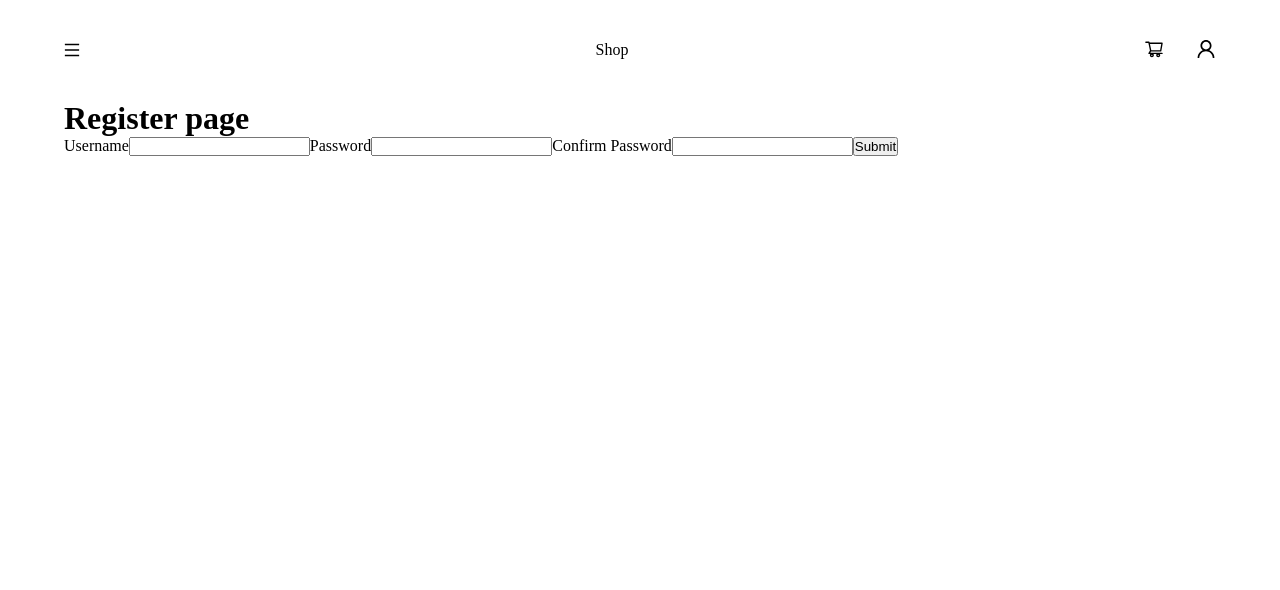
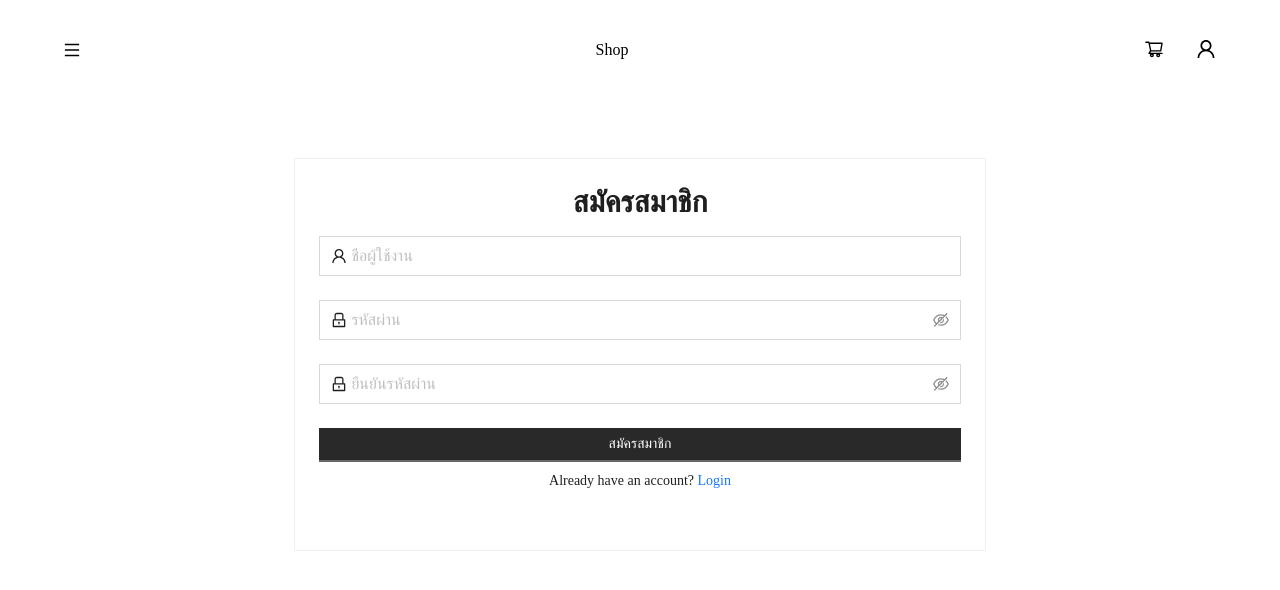
Before and after one commit to kapow-ww/shopping-web, a React (Vite) app in the folder client/: page /register in a window 1280 px wide. Shown: the top 590 px of the page. Built offline with nearby package versions, Linux system fonts and the light colour scheme.

Commit message:
🔧Add style

```diff
--- a/client/src/components/pages/auth/Login.jsx
+++ b/client/src/components/pages/auth/Login.jsx
@@ -1,16 +1,24 @@
 import React, { useState } from "react";
 import { login } from "../../functions/auth";
 import { useDispatch } from "react-redux";
-import { useNavigate } from "react-router-dom";
+import { Link, useNavigate } from "react-router-dom";
+
+import { Button, Checkbox, Form, Input, Card } from "antd";
+import { toast } from "react-toastify";
+
+import { LockOutlined, UserOutlined } from "@ant-design/icons";
+
+import { Typography } from "antd";
+const { Title } = Typography;
 
 const Login = () => {
   const navigate = useNavigate();
   const dispatch = useDispatch();
 
-  const [value, setValue] = useState({
-    username: "",
-    password: "",
-  });
+  // const [value, setValue] = useState({
+  //   username: "",
+  //   password: "",
+  // });
 
   const roleBaseRedirect = (role) => {
     if (role === "admin") {
@@ -24,11 +32,11 @@
     setValue({ ...value, [e.target.name]: e.target.value });
   };
 
-  const handleSubmit = (e) => {
-    e.preventDefault();
-    console.log(value);
+  const onFinish = (values) => {
+    // e.preventDefault();
+    console.log(values);
 
-    login(value)
+    login(values)
       .then((res) => {
         dispatch({
           type: "LOGIN",
@@ -42,24 +50,83 @@
         localStorage.setItem("token", res.data.token);
 
         roleBaseRedirect(res.data.payload.user.role);
+        toast.success("เข้าสู่ระบบสำเร็จ");
       })
       .catch((err) => {
-        alert(err.response.data);
+        toast.error(err.response.data);
+        // alert(err.response.data);
       });
   };
 
   return (
-    <div>
-      <h1>Login page</h1>
-      <form onSubmit={handleSubmit}>
-        <label>Username</label>
-        <input type="text" name="username" onChange={handleChange} />
+    <div
+      style={{
+        display: "flex",
+        justifyContent: "center",
+        alignItems: "center",
+        marginTop: "5%",
+      }}
+    >
+      <Card style={{ width: "60%" }}>
+        <div
+          style={{
+            display: "flex",
+            justifyContent: "center",
+          }}
+        >
+          <Title level={2}>เข้าสู่ระบบ</Title>
+        </div>
 
-        <label>Password</label>
-        <input type="text" name="password" onChange={handleChange} />
+        <Form onFinish={onFinish} initialValues={{ remember: true }}>
+          <Form.Item
+            name="username"
+            rules={[
+              {
+                required: true,
+                message: "Please input your username",
+              },
+            ]}
+          >
+            <Input
+              prefix={<UserOutlined />}
+              placeholder="ชื่อผู้ใช้งาน"
+              size="large"
+            />
+          </Form.Item>
 
-        <button>Submit</button>
-      </form>
+          <Form.Item
+            name="password"
+            rules={[
+              {
+                required: true,
+                message: "Please input your password!",
+              },
+            ]}
+          >
+            <Input.Password
+              prefix={<LockOutlined />}
+              placeholder="รหัสผ่าน"
+              size="large"
+            />
+          </Form.Item>
+
+          <Form.Item>
+            <Form.Item name="remember" valuePropName="checked" noStyle>
+              <Checkbox>Remember me</Checkbox>
+            </Form.Item>
+          </Form.Item>
+
+          <Form.Item>
+            <Button type="primary" htmlType="submit" style={{ width: "100%" }}>
+              เข้าสู่ระบบ
+            </Button>
+            {/* Don't have an account <Link to="/register">sign up</Link> */}
+            <div style={{ margin: "10px 0 10px 0", textAlign: "center" }}>
+              Don't have an account? <Link to="/register">Sign up</Link>
+            </div>
+          </Form.Item>
+        </Form>
+      </Card>
     </div>
   );
 };
--- a/client/src/components/pages/auth/Register.jsx
+++ b/client/src/components/pages/auth/Register.jsx
@@ -1,34 +1,64 @@
 import React, { useState } from "react";
 import { register } from "../../functions/auth";
 
+import { Button, Checkbox, Form, Input, Card } from "antd";
+import { toast } from "react-toastify";
+
+import { LockOutlined, UserOutlined } from "@ant-design/icons";
+
+import { Typography } from "antd";
+const { Title } = Typography;
+
+import { Link } from "react-router-dom";
 const Register = () => {
-  const [value, setValue] = useState({
-    username: "",
-    password: "",
-    confirmPassword: "",
-  });
+  // const [value, setValue] = useState({
+  //   username: "",
+  //   password: "",
+  //   confirmPassword: "",
+  // });
 
-  const handleChange = (e) => {
-    // console.log(e.target.name);
-    // console.log(e.target.value);
-    setValue({ ...value, [e.target.name]: e.target.value });
-  };
+  // const handleChange = (e) => {
+  //   // console.log(e.target.name);
+  //   // console.log(e.target.value);
+  //   setValue({ ...value, [e.target.name]: e.target.value });
+  // };
 
-  const handleSubmit = (e) => {
-    e.preventDefault();
+  // const handleSubmit = (e) => {
+  //   e.preventDefault();
+  //   // console.log(value);
+  //   if (value.password !== value.confirmPassword) {
+  //     alert("password not match");
+  //   } else {
+  //     // alert("ok");
+  //     register(value)
+  //       .then((res) => {
+  //         console.log(res.data);
+  //         alert(res);
+  //       })
+  //       .catch((err) => {
+  //         // console.log(err.response.data);
+  //         alert(err.response.data);
+  //       });
+  //   }
+  // };
+
+  const onFinish = (values) => {
     // console.log(value);
-    if (value.password !== value.confirmPassword) {
-      alert("password not match");
+    if (values.password !== values.confirmPassword) {
+      // alert("password not match");
+      toast.error("รหัสผ่านไม่ตรงกัน");
     } else {
       // alert("ok");
-      register(value)
+      register(values)
         .then((res) => {
           console.log(res.data);
-          alert(res);
+          // alert(res);
+          toast.success("สมัครสมาชิกสำเร็จ");
         })
         .catch((err) => {
           // console.log(err.response.data);
-          alert(err.response.data);
+          // alert(err.response.data);
+          toast.error(err.response.data);
         });
     }
   };
@@ -36,20 +66,92 @@
   // console.log(value);
 
   return (
-    <div>
-      <h1>Register page</h1>
-      <form onSubmit={handleSubmit}>
-        <label>Username</label>
-        <input type="text" name="username" onChange={handleChange} />
+    // <div>
+    //   <h1>Register page</h1>
+    //   <form onSubmit={handleSubmit}>
+    //     <label>Username</label>
+    //     <input type="text" name="username" onChange={handleChange} />
 
-        <label>Password</label>
-        <input type="text" name="password" onChange={handleChange} />
+    //     <label>Password</label>
+    //     <input type="text" name="password" onChange={handleChange} />
 
-        <label>Confirm Password</label>
-        <input type="text" name="confirmPassword" onChange={handleChange} />
+    //     <label>Confirm Password</label>
+    //     <input type="text" name="confirmPassword" onChange={handleChange} />
 
-        <button>Submit</button>
-      </form>
+    //     <button>Submit</button>
+    //   </form>
+    // </div>
+    <div
+      style={{
+        display: "flex",
+        justifyContent: "center",
+        alignItems: "center",
+        marginTop: "5%",
+      }}
+    >
+      <Card style={{ width: "60%" }}>
+        <div style={{ display: "flex", justifyContent: "center" }}>
+          <Title level={2}>สมัครสมาชิก</Title>
+        </div>
+        <Form onFinish={onFinish}>
+          <Form.Item
+            name="username"
+            rules={[
+              {
+                required: true,
+                message: "Please input your username",
+              },
+            ]}
+          >
+            <Input
+              prefix={<UserOutlined />}
+              placeholder="ชื่อผู้ใช้งาน"
+              size="large"
+            />
+          </Form.Item>
+
+          <Form.Item
+            name="password"
+            rules={[
+              {
+                required: true,
+                message: "Please input your password!",
+              },
+            ]}
+          >
+            <Input.Password
+              prefix={<LockOutlined />}
+              placeholder="รหัสผ่าน"
+              size="large"
+            />
+          </Form.Item>
+
+          <Form.Item
+            name="confirmPassword"
+            rules={[
+              {
+                required: true,
+                message: "Please input your confirm password!",
+              },
+            ]}
+          >
+            <Input.Password
+              prefix={<LockOutlined />}
+              placeholder="ยืนยันรหัสผ่าน"
+              size="large"
+            />
+          </Form.Item>
+
+          <Form.Item>
+            <Button type="primary" htmlType="submit" style={{ width: "100%" }}>
+              สมัครสมาชิก
+            </Button>
+            <div style={{ margin: "10px 0 10px 0", textAlign: "center" }}>
+              Already have an account? <Link to="/login">Login</Link>
+            </div>
+          </Form.Item>
+        </Form>
+      </Card>
     </div>
   );
 };
```
